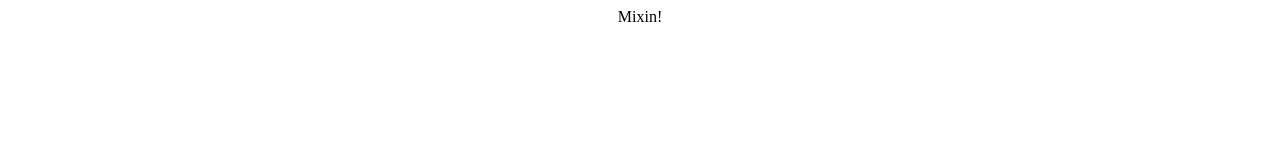
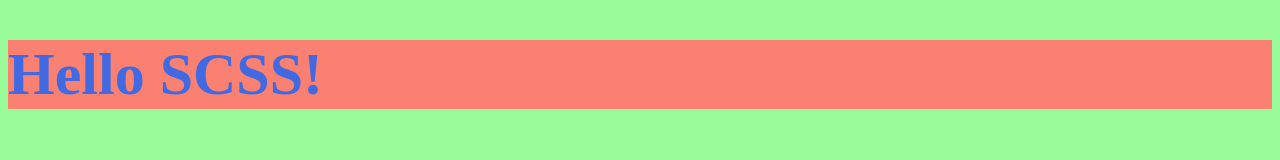
Before and after one commit to hanminho0426/SCSS, a website built with Parcel: page index.html in a window 1280 px wide. Built offline with nearby package versions, Linux system fonts and the light colour scheme.

Commit message:
내용 추가

```diff
--- a/index.html
+++ b/index.html
@@ -8,14 +8,11 @@
   <link rel="stylesheet" href="./main.scss" />
 </head>
 <body>
-  <!-- <div class="container">
+
+  <div class="container">
     <h1>Hello SCSS!</h1>
-  </div> -->
+  </div>
 
-  <div class ="container">
-    <div class="item">
-      Mixin!
-    </div>
-  </div>
+
 </body>
 </html>
--- a/main.scss
+++ b/main.scss
@@ -1,43 +1,12 @@
-// //SCSS는 CSS와 다르게 주석으로 /**/와 js의 // 모두 사용가능하다.
-// $color: royalblue;
+@import "./sub", "./sub2";
 
-// .container{
-//   h1{
-//     color: royalblue;
-//     background-color: salmon;
-//     font-size: 60px;
-//   }
-// }
 
-// .container {
-//   width: 200px;
-//   height: 200px;
-//   background-color: orange;
-//   display:  flex;
-//   justify-content: center;
-//   align-items: center;
-// }
+$color: royalblue;
 
-// .container .item {
-//   width: 100px;
-//   height: 100px;
-//   background-color: royalblue;
-//   display: flex;
-//   justify-content: center;
-//   align-items: center;
-// }
-
-@mixin center {
-  display: flex;
-  justify-content: center;
-  align-items: center;
-}
-.container {
-  @include center;
-  .item {
-    @include center;
+.container{
+  h1{
+    color: $color;
+    background-color: salmon;
+    font-size: 60px;
   }
 }
-.box {
-  @include center;
-}
--- /dev/null
+++ b/sub.scss
@@ -0,0 +1,5 @@
+body {
+  .container {
+    background-color: orange;
+  }
+}
--- /dev/null
+++ b/sub2.scss
@@ -0,0 +1,3 @@
+body {
+  background-color: palegreen;
+}
```
Also changed, not shown: README.md.
